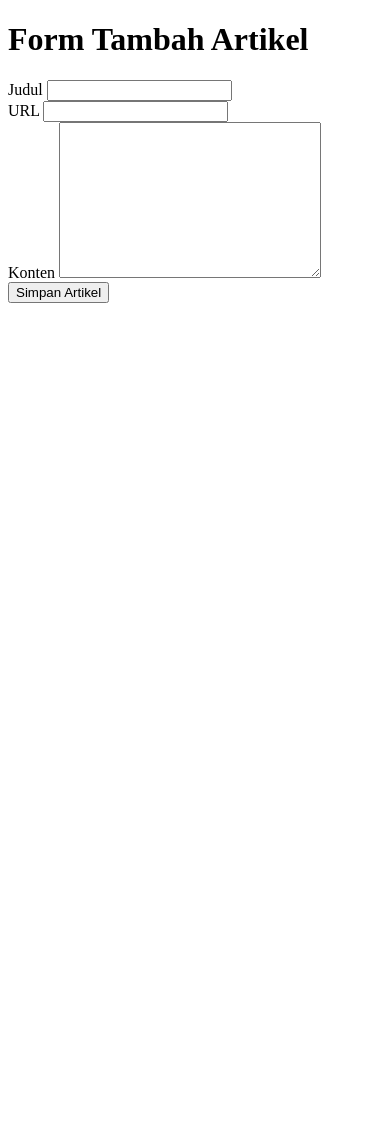
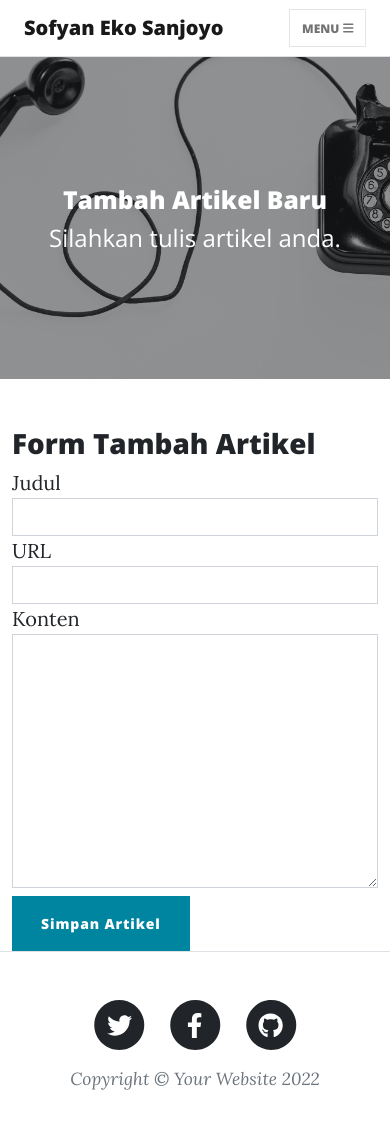
Before and after one commit to sofyanekosanjoyo/codepolitan-ci, a CodeIgniter app: page /codepolitan-ci/index.php/blog/add in a window 390 px wide. Before the commit the page ends 303 px from the top, so only its background shows below. Run offline with CodeIgniter, Linux system fonts and the light colour scheme; some libraries are stand-ins or nearby versions.

Commit message:
Finalisasi Templating Bootstrap

```diff
--- a/application/controllers/Blog.php
+++ b/application/controllers/Blog.php
@@ -41,6 +41,7 @@ class Blog extends CI_Controller {
 
             if($id){
                 echo "Data berhasil disimpan";
+                redirect('/');
             } else {
                 echo "Data gagal disimpan";
             }
@@ -64,8 +65,10 @@ class Blog extends CI_Controller {
 
             $result = $this->Blog_model->updateBlog($id, $post);
 
-            if($result){
+            if($result)
+            {
                 echo "Data berhasil disimpan";
+                redirect('/');
             } else {
                 echo "Data gagal disimpan";
             }
--- a/application/views/blog.php
+++ b/application/views/blog.php
@@ -13,6 +13,7 @@
                 </div>
             </div>
         </header>
+
         <!-- Main Content-->
         <div class="container px-4 px-lg-5">
             <div class="row gx-4 gx-lg-5 justify-content-center">
--- a/application/views/detail.php
+++ b/application/views/detail.php
@@ -1,7 +1,7 @@
 <?php $this->load->view('partials/header'); ?>
 
-<!-- Page Header-->
-<header class="masthead" style="background-image: url('<?= base_url(); ?>/assets/assets/img/post-bg.jpg')">
+    <!-- Page Header-->
+     <header class="masthead" style="background-image: url('<?= base_url(); ?>/assets/assets/img/post-bg.jpg')">
             <div class="container position-relative px-4 px-lg-5">
                 <div class="row gx-4 gx-lg-5 justify-content-center">
                     <div class="col-md-10 col-lg-8 col-xl-7">
@@ -15,6 +15,7 @@
                 </div>
             </div>
         </header>
+
         <!-- Post Content-->
         <article class="mb-4">
             <div class="container px-4 px-lg-5">
--- a/application/views/form_add.php
+++ b/application/views/form_add.php
@@ -1,27 +1,42 @@
-<!DOCTYPE html>
-<html lang="en">
-<head>
-    <meta charset="UTF-8">
-    <meta http-equiv="X-UA-Compatible" content="IE=edge">
-    <meta name="viewport" content="width=device-width, initial-scale=1.0">
-    <title>Form Tambah Artikel</title>
-</head>
-<body>
+<?php $this->load->view('partials/header'); ?>
+
+    <!-- Page Header-->
+    <header class="masthead" style="background-image: url('<?= base_url(); ?>/assets/assets/img/contact-bg.jpg')">
+        <div class="container position-relative px-4 px-lg-5">
+            <div class="row gx-4 gx-lg-5 justify-content-center">
+                <div class="col-md-10 col-lg-8 col-xl-7">
+                    <div class="page-heading">
+                        <h2>Tambah Artikel Baru</h2>
+                        <span class="subheading">Silahkan tulis artikel anda.</span>
+                    </div>
+                </div>
+            </div>
+        </div>
+    </header>
+
+    <div class="container">
+        <div class="row justify-content-center">
+            <div class="col-md-8">
+
                 <h1>Form Tambah Artikel</h1>
                 <form method="POST">
-        <div>
+                    <div class="form-group">
                         <label for="title">Judul</label>
-            <input type="text" name="title" id="title">
+                        <input class="form-control" type="text" name="title" id="title">
                     </div>
-        <div>
+                    <div class="form-group">
                         <label for="url">URL</label>
-            <input type="text" name="url" id="url">
+                        <input class="form-control" type="text" name="url" id="url">
                     </div>
-        <div>
+                    <div class="form-group">
                         <label for="content">Konten</label>
-            <textarea name="content" id="content" cols="30" rows="10"></textarea>
+                        <textarea class="form-control mb-2" name="content" id="content" cols="30" rows="10"></textarea>
                     </div>
-        <button type="submit">Simpan Artikel</button>
+                    <button class="btn btn-primary" type="submit">Simpan Artikel</button>
                 </form>
-</body>
-</html>
+
+            </div>
+        </div>
+    </div>
+
+    <?php $this->load->view('partials/footer'); ?>
```
Also changed, not shown: application/views/form_edit.php (+31 -18 lines). Lines whose indentation alone changed are shown as unchanged.
